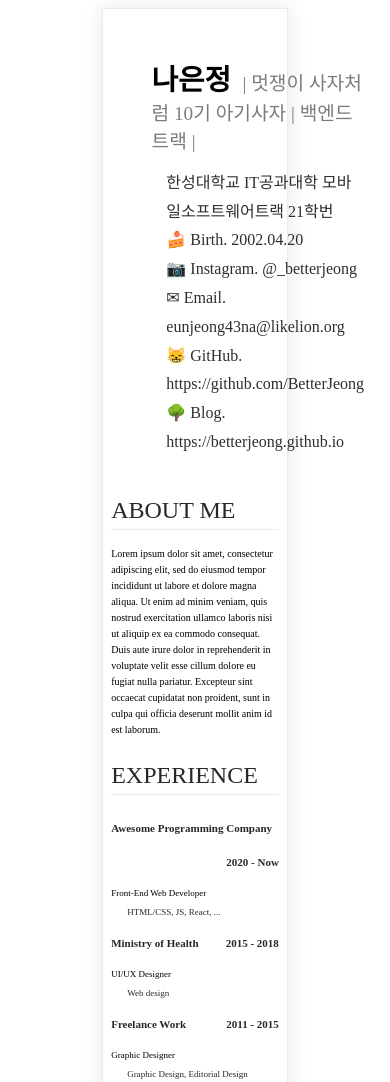
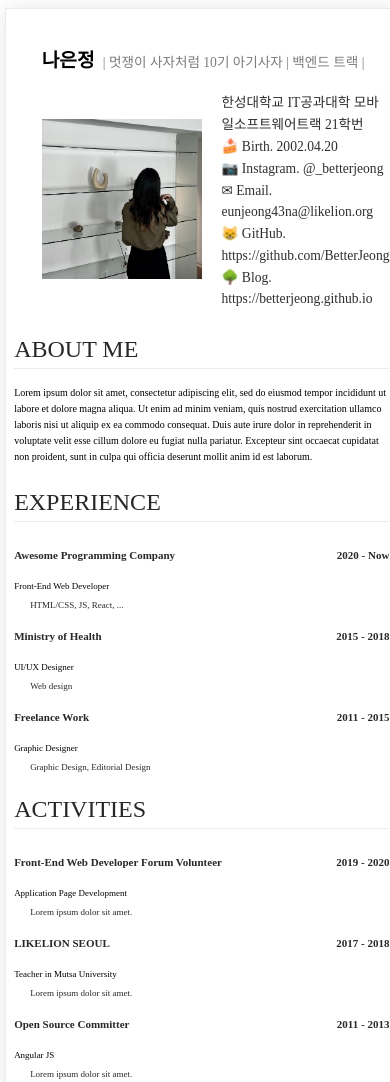
Before and after one commit to BetterJeong/codeLionStudy, a plain HTML site: page html+css/intro/index.html in a window 390 px wide. Shown: the top 1082 px of the page. Drawn offline with Linux system fonts and the light colour scheme; a web font is replaced by a local one.

Commit message:
타이틀 박스 반응형 레이아웃 수정

```diff
--- a/html+css/intro/assets/css/footer.css
+++ b/html+css/intro/assets/css/footer.css
@@ -2,6 +2,30 @@ footer {
     text-align: center;
     background-color: #1e1e1e;
     padding: 20px;
-    font-size: 12px;
+    font-size: 0.8em;
     color: #919191;
 }
+
+@media (max-width: 1199px) {
+    footer {
+        font-size: 0.7em;
+    }
+}
+
+@media (max-width: 991px) {
+    footer {
+        font-size: 0.6em;
+    }
+}
+
+@media (max-width: 767px) {
+    footer {
+        font-size: 0.5em;
+    }
+}
+
+@media (max-width: 576px) {
+    footer {
+        font-size: 0.4em;
+    }
+}
--- a/html+css/intro/assets/css/mainbox.css
+++ b/html+css/intro/assets/css/mainbox.css
@@ -1,5 +1,5 @@
 .mainbox {
-    width: 43%;
+    width: 50%;
     padding: 2%;
     margin: 2%;
     margin-right: auto;
@@ -7,3 +7,27 @@
     border: 1px solid #ebebeb;
     box-shadow: 0 1px 20px 0 rgba(0, 0, 0, 0.1);
 }
+
+@media (max-width: 1199px) {
+    .mainbox {
+        width: 60%;
+    }
+}
+
+@media (max-width: 991px) {
+    .mainbox {
+        width: 80%;
+    }
+}
+
+@media (max-width: 767px) {
+    .mainbox {
+        width: 90%;
+    }
+}
+
+@media (max-width: 576px) {
+    .mainbox {
+        width: 93%;
+    }
+}
--- a/html+css/intro/assets/css/title.css
+++ b/html+css/intro/assets/css/title.css
@@ -1,10 +1,15 @@
 .title-box {
     text-align: left;
-    margin: 2em;
+    margin: 1.8em;
 }
 
 .title-box td {
-    padding: 0.4em;
+    padding: 0.6em;
+}
+
+.title-box table {
+    margin-left: auto;
+    margin-right: auto;
 }
 
 .name {
@@ -13,6 +18,7 @@
 }
 
 .contect {
+    font-size: 1.05em;
     text-align: left;
     color: 	#2E2E2E;
     font-weight: lighter;
@@ -39,7 +45,7 @@
 }
 
 .title-img {
-    width: 95%;
+    width: 12em;
 }
 
 .name-text {
@@ -52,3 +58,118 @@
     width: 1em;
     display: block;
 }
+
+@media (max-width: 1199px) {
+    .name {
+        font-size: 1.7em;
+        font-weight: bold;
+    }
+
+    .title-box {
+        text-align: left;
+        margin: 1.5em;
+    }
+
+    .name-text {
+        font-size: 1.2em;
+        color:#7c7c7c;
+        margin: 0.6em;
+    }
+
+    .contect {
+        text-align: left;
+        color: 	#2E2E2E;
+        font-weight: lighter;
+        line-height: 1.7em;
+        font-size: 0.9em;
+    }
+
+    .title-img {
+        width: 11em;
+    }
+}
+
+@media (max-width: 991px) {
+    .name {
+        font-size: 1.5em;
+        font-weight: bold;
+    }
+
+    .name-text {
+        font-size: 1em;
+        color:#7c7c7c;
+        margin: 0.6em;
+    }
+
+    .contect {
+        text-align: left;
+        color: 	#2E2E2E;
+        font-weight: lighter;
+        line-height: 1.7em;
+        font-size: 0.95em;
+    }
+
+    .title-img {
+        width: 11em;
+    }
+}
+
+@media (max-width: 767px) {
+    .title-box {
+        text-align: left;
+        margin: 1em;
+    }
+
+    .name {
+        font-size: 1.3em;
+        font-weight: bold;
+    }
+
+    .name-text {
+        font-size: 0.95em;
+        color:#7c7c7c;
+        margin: 0.6em;
+    }
+
+    .contect {
+        text-align: left;
+        color: 	#2E2E2E;
+        font-weight: lighter;
+        line-height: 1.6em;
+        font-size: 0.85em;
+    }
+
+    .title-img {
+        width: 10em;
+    }
+}
+
+@media (max-width: 576px) {
+    .title-box {
+        text-align: left;
+        margin: 1em;
+    }
+
+    .name {
+        font-size: 1.2em;
+        font-weight: bold;
+    }
+
+    .name-text {
+        font-size: 0.85em;
+        color:#7c7c7c;
+        margin: 0.6em;
+    }
+
+    .contect {
+        text-align: left;
+        color: 	#2E2E2E;
+        font-weight: lighter;
+        line-height: 1.6em;
+        font-size: 0.85em;
+    }
+
+    .title-img {
+        width: 10em;
+    }
+}
--- a/html+css/intro/index.html
+++ b/html+css/intro/index.html
@@ -2,6 +2,7 @@
 <html>
 <head>
   <meta charset="UTF-8">
+  <meta name="viewport" content="width=device-width, initial-scale=1">
   <title>나은정의 이력서</title>
   <link rel="stylesheet" href="assets/css/base.css">
   <link rel="stylesheet" href="assets/css/mainbox.css">
```
